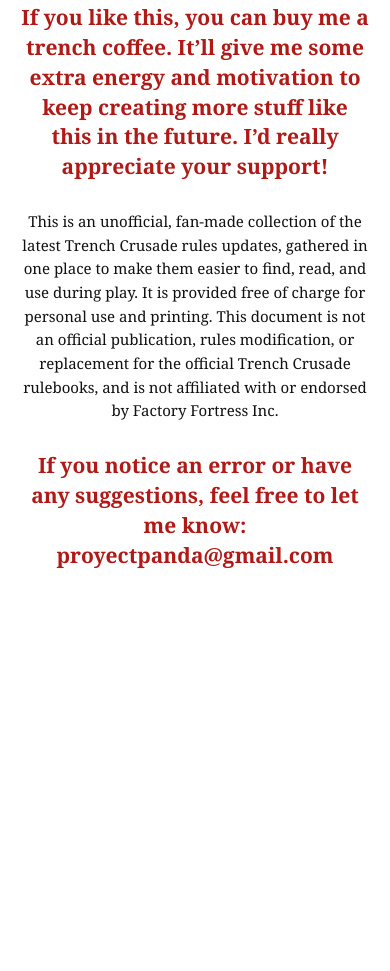
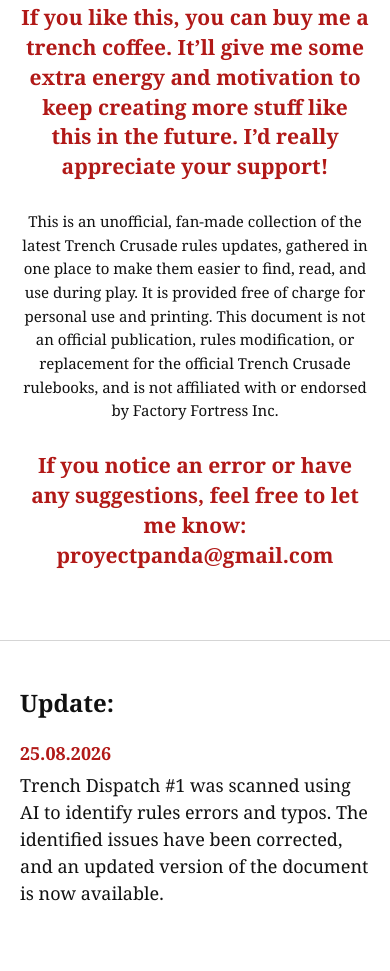
Before and after one commit to proyectpanda/Trench-dispatch, a plain HTML site: page index.html in a window 390 px wide. Shown: the part 725-1696 px from the top of the page. Before the commit the page ends 1395 px from the top, so only its background shows below. Drawn offline with Linux system fonts and the light colour scheme.

Commit message:
Update Trench Dispatch PDF and add update notice

```diff
--- a/index.html
+++ b/index.html
@@ -11,12 +11,13 @@
     html, body {
       margin: 0;
       width: 100%;
-      height: 100%;
+      min-height: 100%;
       background: #ffffff;
     }
 
     body {
-      overflow: hidden;
+      overflow-x: hidden;
+      overflow-y: auto;
       font-family: Georgia, "Times New Roman", serif;
       color: #111;
     }
@@ -110,19 +111,55 @@
       font-weight: 400;
     }
 
+    .updates {
+      width: 100%;
+      border-top: 1px solid #d5d5d5;
+      padding: 68px 48px 88px;
+    }
+
+    .updates-inner {
+      width: min(976px, 100%);
+      margin: 0 auto;
+    }
+
+    .update-block {
+      max-width: 760px;
+      padding-left: 30px;
+      text-align: left;
+    }
+
+    .update-title {
+      margin: 0 0 28px;
+      font-size: 26px;
+      line-height: 1.2;
+      font-weight: 700;
+      color: #111;
+    }
+
+    .update-date {
+      margin: 0 0 6px;
+      color: #B11917;
+      font-size: 18px;
+      line-height: 1.3;
+      font-weight: 600;
+    }
+
+    .update-message {
+      margin: 0;
+      color: #111;
+      font-size: 18px;
+      line-height: 1.5;
+      font-weight: 400;
+    }
+
     @media (max-width: 980px) {
       html, body {
-        height: auto;
         min-height: 100%;
-      }
-
-      body {
-        overflow-y: auto;
       }
 
       .screen {
         min-height: 100vh;
-        padding: 36px 20px 100px;
+        padding: 36px 20px 70px;
       }
 
       .content {
@@ -150,6 +187,24 @@
 
       .disclaimer {
         font-size: 15px;
+      }
+
+      .updates {
+        padding: 48px 20px 64px;
+      }
+
+      .update-block {
+        padding-left: 0;
+      }
+
+      .update-title {
+        font-size: 24px;
+        margin-bottom: 24px;
+      }
+
+      .update-date,
+      .update-message {
+        font-size: 18px;
       }
     }
   </style>
@@ -185,6 +240,18 @@
     </section>
   </main>
 
+  <section class="updates" aria-labelledby="updates-title">
+    <div class="updates-inner">
+      <div class="update-block">
+        <h2 class="update-title" id="updates-title">Update:</h2>
+        <p class="update-date">25.08.2026</p>
+        <p class="update-message">
+          Trench Dispatch #1 was scanned using AI to identify rules errors and typos. The identified issues have been corrected, and an updated version of the document is now available.
+        </p>
+      </div>
+    </div>
+  </section>
+
   <script src='https://storage.ko-fi.com/cdn/scripts/overlay-widget.js'></script>
   <script>
     kofiWidgetOverlay.draw('projectpanda', {
```
